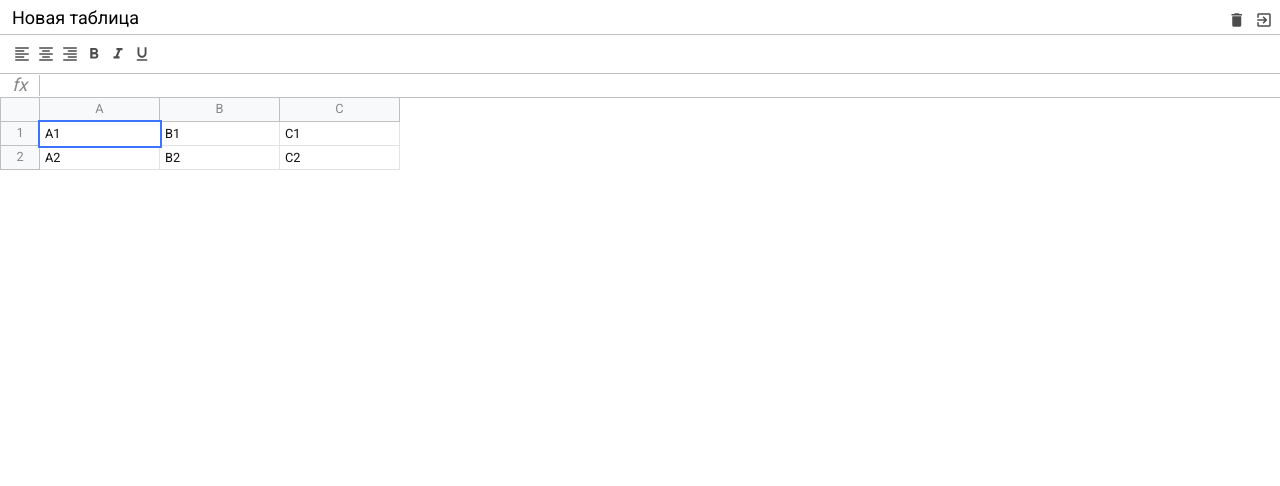
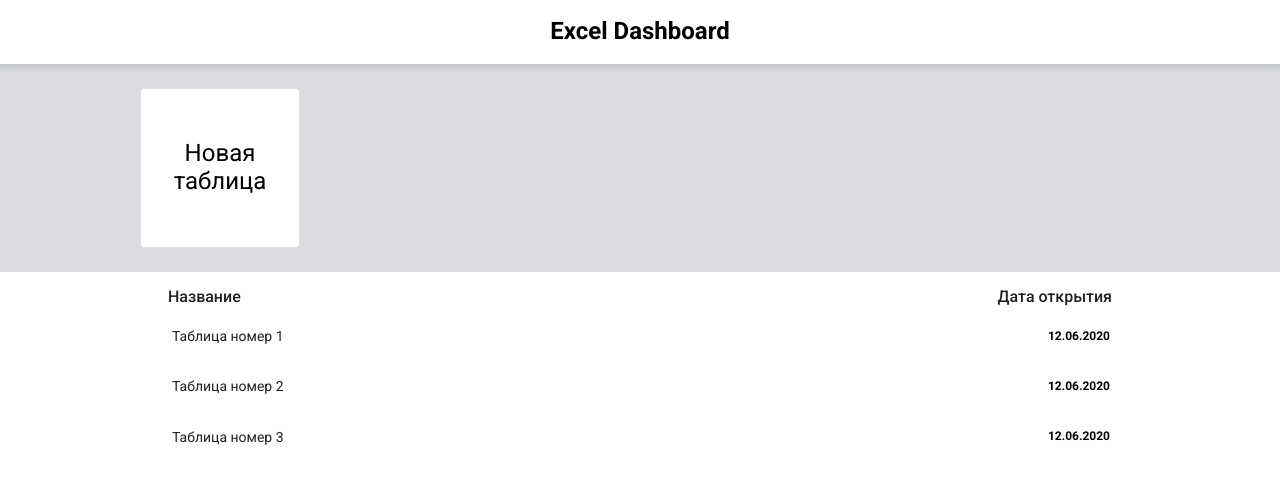
Before and after one commit to Umorph/excelApp, a website built with webpack: page src/index.html in a window 1280 px wide. Built offline with nearby package versions, Linux system fonts and the light colour scheme.

Commit message:
Adds markup and styles for dashboard

```diff
--- a/src/index.html
+++ b/src/index.html
@@ -11,80 +11,42 @@
   <title>Pure JavaScript Excel</title>
 </head>
 <body>
-  <div class="container" id="app">
-    <div class="excel">
-      <div class="excel__header">
-        <input class="input" type="text" value="Новая таблица">
-        <div>
-          <div class="button">
-            <span class="material-icons">delete</span>
-          </div>
-          <div class="button">
-            <span class="material-icons">exit_to_app</span>
-          </div>
+  <div id="app">
+    <div class="db">
+
+      <div class="db__header">
+        <h1>Excel Dashboard</h1>
+      </div>
+
+      <div class="db__new">
+        <div class="db__view">
+          <a class="db__create" href="#">
+            Новая<br>таблица
+          </a>
         </div>
       </div>
-      <div class="excel__toolbar">
-        <div class="button">
-          <span class="material-icons">format_align_left</span>
+
+      <div class="db__table db__view">
+        <div class="db__list-header">
+          <span>Название</span>
+          <span>Дата открытия</span>
         </div>
-        <div class="button">
-          <span class="material-icons">format_align_center</span>
-        </div>
-        <div class="button">
-          <span class="material-icons">format_align_right</span>
-        </div>
-        <div class="button">
-          <span class="material-icons">format_bold</span>
-        </div>
-        <div class="button">
-          <span class="material-icons">format_italic</span>
-        </div>
-        <div class="button">
-          <span class="material-icons">format_underline</span>
-        </div>
-      </div>
-      <div class="excel__formula">
-        <div class="info">fx</div>
-        <div class="input" contenteditable="true" spellcheck="false"></div>
+        <ul class="db__list">
+          <li class="db__record">
+            <a href="#">Таблица номер 1</a>
+            <strong>12.06.2020</strong>
+          </li>
+          <li class="db__record">
+            <a href="#">Таблица номер 2</a>
+            <strong>12.06.2020</strong>
+          </li>
+          <li class="db__record">
+            <a href="#">Таблица номер 3</a>
+            <strong>12.06.2020</strong>
+          </li>
+        </ul>
       </div>
 
-      <div class="excel__table">
-        <div class="row">
-          <div class="row-info"></div>
-          <div class="row-data">
-            <div class="column">
-              A
-            </div>
-            <div class="column">
-              B
-            </div>
-            <div class="column">
-              C
-            </div>
-          </div>
-        </div>
-        <div class="row">
-          <div class="row-info">
-            1
-          </div>
-          <div class="row-data">
-            <div class="cell selected" contenteditable="true">A1</div>
-            <div class="cell" contenteditable="true">B1</div>
-            <div class="cell" contenteditable="true">C1</div>
-          </div>
-        </div>
-        <div class="row">
-          <div class="row-info">
-            2
-          </div>
-          <div class="row-data">
-            <div class="cell" contenteditable="true">A2</div>
-            <div class="cell" contenteditable="true">B2</div>
-            <div class="cell" contenteditable="true">C2</div>
-          </div>
-        </div>
-      </div>
     </div>
   </div>
 </body>
--- a/src/scss/_mixins.scss
+++ b/src/scss/_mixins.scss
@@ -23,3 +23,10 @@
     cursor: pointer;
   }
 }
+
+@mixin clear-list() {
+  margin: 0;
+  padding: 0;
+
+  list-style: none;
+}
--- a/src/scss/_variables.scss
+++ b/src/scss/_variables.scss
@@ -4,4 +4,5 @@ $formula-height: 24px;
 $info-cell-width: 40px;
 $row-height: 24px;
 $cell-width: 120px;
+$db-header-height: 64px;
 $border-color: #c0c0c0;
--- /dev/null
+++ b/src/scss/dashboard.scss
@@ -0,0 +1,97 @@
+@import "variables";
+@import "mixins";
+
+.db {
+
+  &__header {
+    position: fixed;
+    top: 0;
+    left: 0;
+    right: 0;
+    height: $db-header-height;
+
+    display: flex;
+    align-items: center;
+    justify-content: center;
+
+    background: #ffffff;
+    box-shadow: 0 2px 5px 2px rgba(60, 64, 67, 0.15);
+
+    z-index: 1000;
+  }
+
+  &__new {
+    margin-top: $db-header-height;
+    padding: 1.5rem;
+
+    background: #dadce0;
+  }
+
+  &__create {
+    width: 160px;
+    height: 160px;
+    background: #ffffff;
+    border-radius: 4px;
+    border: 1px solid #dadce0;
+    display: flex;
+    justify-content: center;
+    align-items: center;
+    font-size: 1.5rem;
+    text-decoration: none;
+    color: #000000;
+    text-align: center;
+
+    &:hover {
+      cursor: pointer;
+      color: green;
+      border-color: green;
+    }
+  }
+
+  &__view {
+    max-width: 1000px;
+    margin: 0 auto;
+  }
+
+  &__table {
+    padding: 1rem;
+  }
+
+  &__list-header {
+    display: flex;
+    justify-content: space-between;
+    color: #202124;
+    font-weight: 500;
+    font-size: 16px;
+    margin-bottom: 10px;
+    padding: 0 12px;
+  }
+
+  &__list {
+    @include clear-list;
+  }
+
+  &__record {
+    display: flex;
+    justify-content: space-between;
+    align-items: center;
+    padding: 12px 14px 12px 16px;
+    margin-bottom: 10px;
+
+    &:hover {
+      background: #e6f4ea;
+      border-radius: 25px;
+    }
+
+    & a {
+      text-decoration: none;
+      cursor: pointer;
+      color: #202124;
+      font-size: 14px;
+
+      &:hover {
+        text-decoration: underline;
+      }
+    }
+  }
+}
--- a/src/scss/index.scss
+++ b/src/scss/index.scss
@@ -10,6 +10,7 @@
 @import "toolbar";
 @import "formula";
 @import "table";
+@import "dashboard";
 
 .excel {
   position: relative;
```
